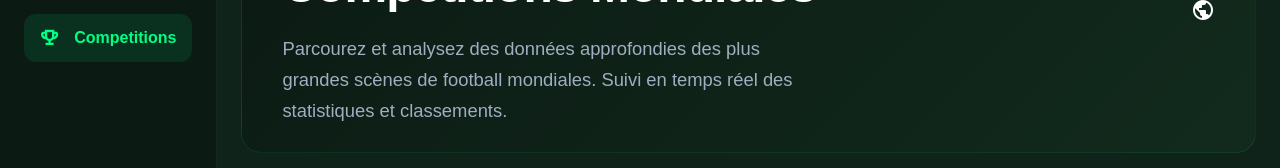
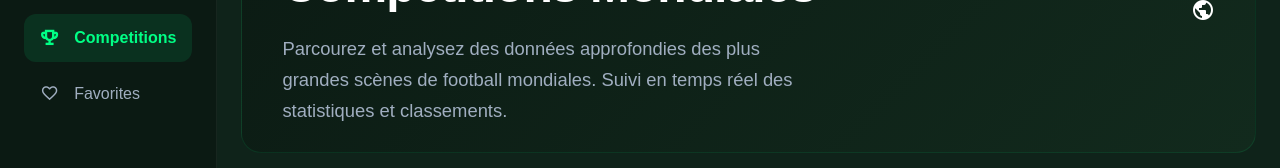
Before and after one commit to nvthvn-mf/footreact, a React (Vite) app: page /competitions in a window 1280 px wide. Shown: the part 151-319 px from the top of the page. Built offline with nearby package versions, Linux system fonts and the light colour scheme; no server answers.

Commit message:
Ajout de l'onglet favoris dans la sidebar

```diff
--- a/src/components/SideBar/Sidebar.jsx
+++ b/src/components/SideBar/Sidebar.jsx
@@ -37,6 +37,10 @@ const Sidebar = () => {
                     label={language === "fr" ? "Compétitions" : "Competitions"}
                     path="/competitions"
                 />
+                <SidebarItem icon="favorite"
+                     label={language === "fr" ? "Favoris" : "Favorites"}
+                    path="/favorites"
+                />
             </nav>
 
             {/* LE SLIDER DE LANGUE */}
--- a/src/router.jsx
+++ b/src/router.jsx
@@ -4,17 +4,12 @@ import Home from "./components/Home/Home.jsx";
 import Competitions from "./components/Competitions/Competitions.jsx";
 import Teams from "./components/Teams/Teams.jsx";
 import Players from "./components/Players/Players.jsx";
-import Favorites from "./components/Favorites/Favorites.jsx";
-import Profile from "./components/Profile/Profile.jsx";
 import TeamDetails from "./components/Teams/TeamDetails/TeamDetails.jsx";
 import React from "react";
 import {leagueStandingsLoader} from "./components/Home/Standings/LeagueStandings.jsx";
 import CompetitionStandings, {
     competitionStandingsLoader
 } from "./components/Competitions/CompetitionDetail/CompetitionStandings/CompetitionStandings.jsx";
-import CompetitionDetailNavBar
-    from "./components/Competitions/CompetitionDetail/CompetitionDetailNavBar/CompetitionDetailNavBar.jsx";
-import TopScorer from "./components/Home/TopScorer/TopScorer.jsx";
 import MatchDetails, {matchDetailsLoader} from "./components/MatchDetails/MatchDetails.jsx";
 import CompetitionDetail, {
     competitionDetailLoader
@@ -24,7 +19,7 @@ import CompetitionTopScorers
 import {playerProfileLoader, topScorersLoader} from "./services/FootballService.jsx";
 import PlayerProfile from "./components/Players/PlayerProfile/PlayerProfile.jsx";
 import CompetitionMatches from "./components/Competitions/CompetitionMatches/CompetitionMatches.jsx";
-
+import Favorites from './components/Favorites/Favorites.jsx';
 
 const router = createBrowserRouter([
     {
@@ -82,22 +77,9 @@ const router = createBrowserRouter([
                 element: <Players />,
             },
             {
-                path: "favoris",
-                element: <Favorites />,
-            },
-            {
-                path: "actualites",
-                element: (
-                    <div className="container-fluid p-4 text-white">
-                        <h2 className="fw-bold mb-4">Actualités</h2>
-                        <p className="text-secondary">Dernières news du monde du foot.</p>
-                    </div>
-                ),
-            },
-            {
-                path: "profil",
-                element: <Profile />
-            },
+    path: "/favorites",
+    element: <Favorites />
+},
             {
                 path: "competition/teams",
                 element: <Teams />,
```
